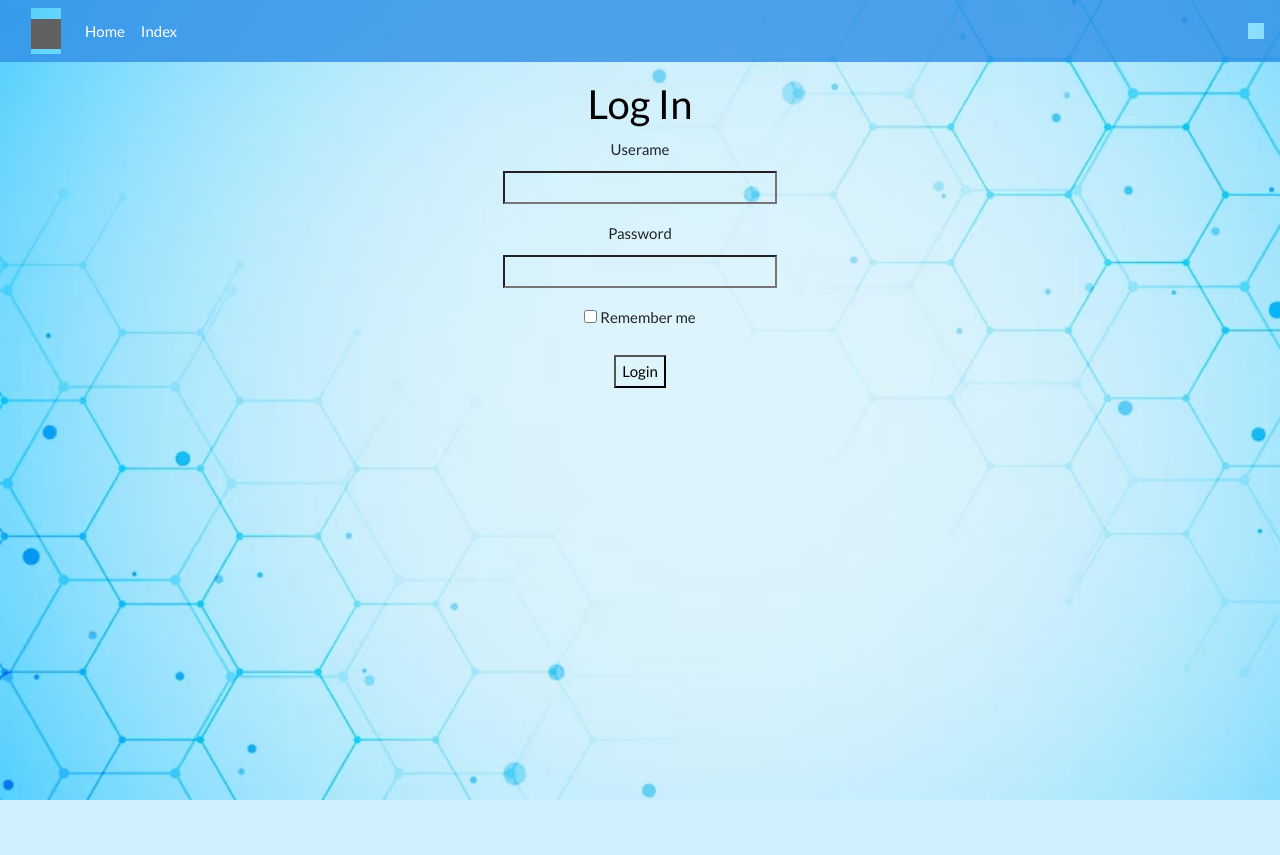
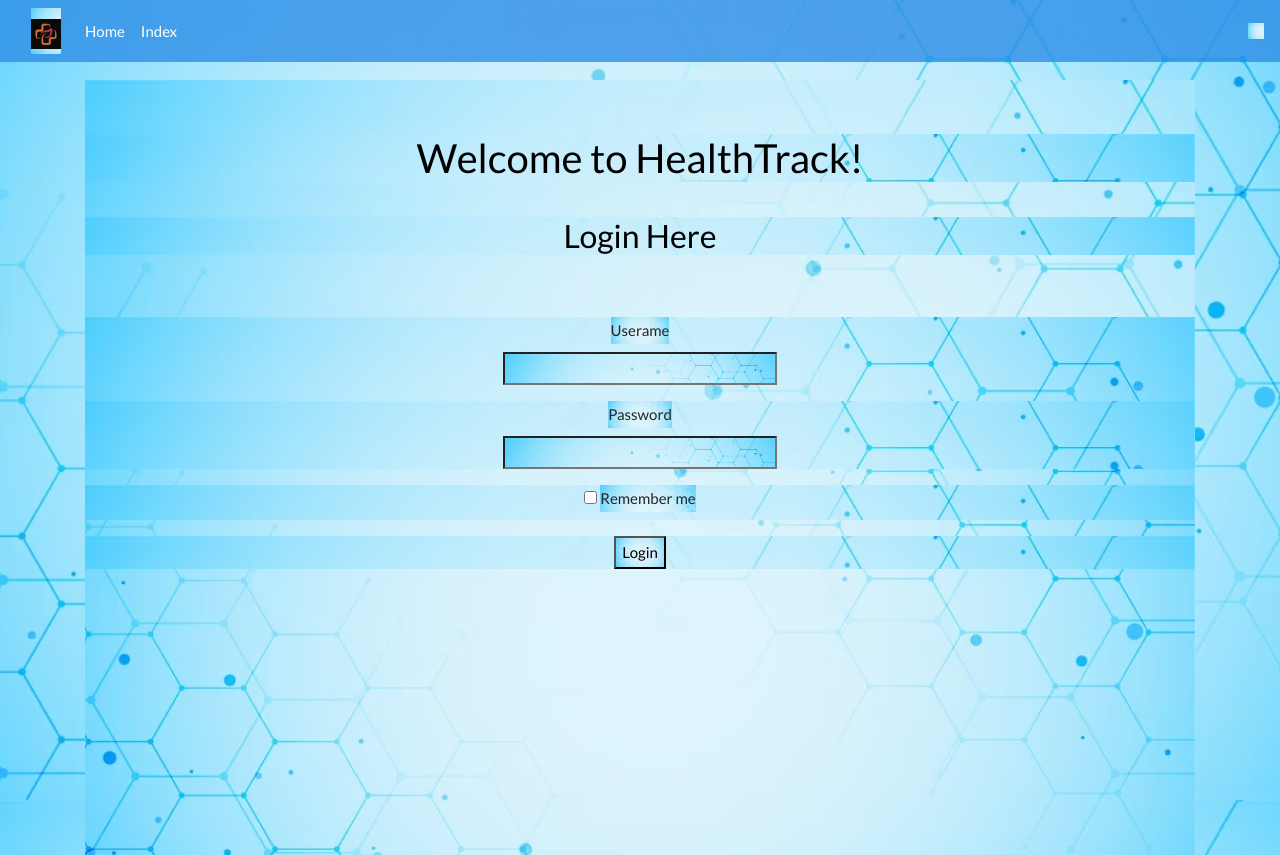
Before and after one commit to castform151/ZKP_Blockchain_for_EHR, a Flask app: page /login in a window 1280 px wide. Before the commit the page ends 800 px from the top, so only its background shows below. Run offline with Flask 2, Linux system fonts and the light colour scheme; some libraries are stand-ins or nearby versions; grey boxes are pictures that could not be loaded.

Commit message:
frontend done except logo

```diff
--- a/templates/layout.html
+++ b/templates/layout.html
@@ -10,12 +10,12 @@
     <link href="https://fonts.googleapis.com/css?family=Montserrat" rel="stylesheet" type="text/css">
     <link href="https://fonts.googleapis.com/css?family=Lato" rel="stylesheet" type="text/css">
     <link rel="stylesheet" type="text/css" href="{{url_for('static', filename='style.css')}}">
-    <link rel='shortcut icon' type='image/x-icon' href='/static/favicon.ico' />
+    <link rel='shortcut icon' type='image/x-icon' href='/static/555.avif' />
 
 	{% if title %}
-		<title>Medical History Management - {{ title }}</title>
+		<title>HealthTrack - {{ title }}</title>
 	{% else %}
-		<title>Medical History Management</title>
+		<title>HealthTrack</title>
 	{% endif %}
 </head>
 <body>
@@ -23,7 +23,7 @@
       <nav class="navbar navbar-expand-md bg-blue fixed-top">
         <div class="container">
           <a class="navbar-brand" href="/">
-            <img src="/static/logo.svg" width="30" height="30" alt="MediChain">
+            <img src="/static/555.avif" width="30" height="30" alt="HealthTrack">
           </a>
           <button class="navbar-toggler" type="button" data-toggle="collapse" data-target="#navbarToggle" aria-controls="navbarToggle" aria-expanded="false" aria-label="Toggle navigation">
             <span class="navbar-toggler-icon"></span>
--- a/templates/login.html
+++ b/templates/login.html
@@ -1,23 +1,30 @@
 {% extends "layout.html" %}
 {%block content %}
-    <h1>Log In</h1>
+<br/>
+<br/>
+    <h1>Welcome to HealthTrack!</h1>
+    <br/>
+    <h2>Login Here</h2>
+    <br/>
+    <br/>
     <form action="" method="post" novalidate>
         <p>
             {{ form.username.label }}<br>
-            {{ form.username(size=32) }}
-            {% for error in form.username.errors %}
+            {{ form.username(size=32) }}<br/>
+            {% for error in form.username.errors %}<br/>
             <span style="color:red;">[{{error}}]</span>
             {% endfor %}
         </p>
         <p>
             {{ form.password.label }}<br>
-            {{ form.password(size=32) }}
-            {% for error in form.password.errors %}
+            {{ form.password(size=32) }}<br/>
+            {% for error in form.password.errors %}<br/>
             <span style="color:red;">[{{error}}]</span>
             {% endfor %}
         </p>
         <p>{{ form.remember_me() }} {{ form.remember_me.label }}</p>
         <p>{{ form.submit() }}</p>
+        <br/><br/><br/><br/><br/><br/><br/><br/><br/><br/>
     </form>
 
 
```
Also changed, not shown: templates/home.html (+5 -3 lines), templates/index.html (+6 -6 lines), templates/signup.html (+6 -3 lines), README.md.
